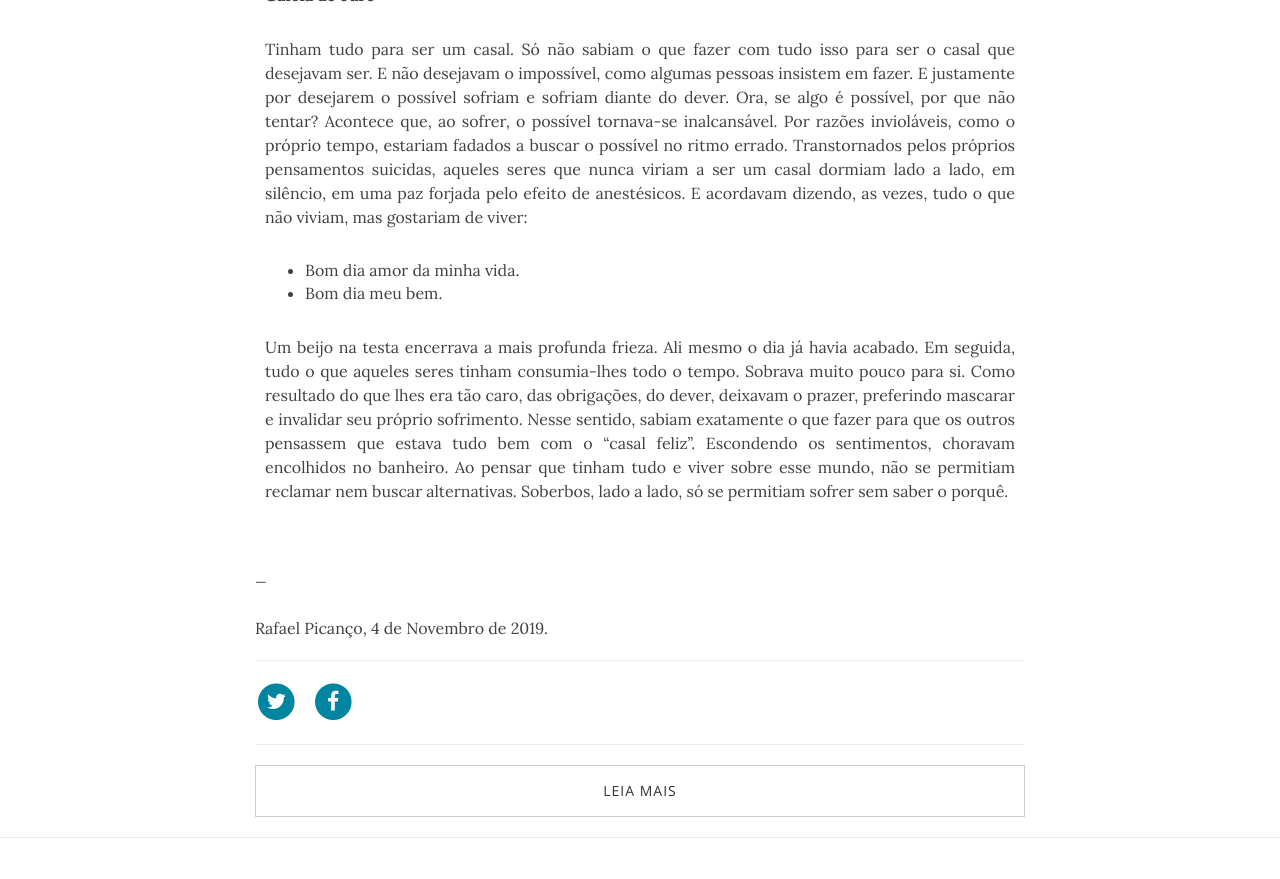
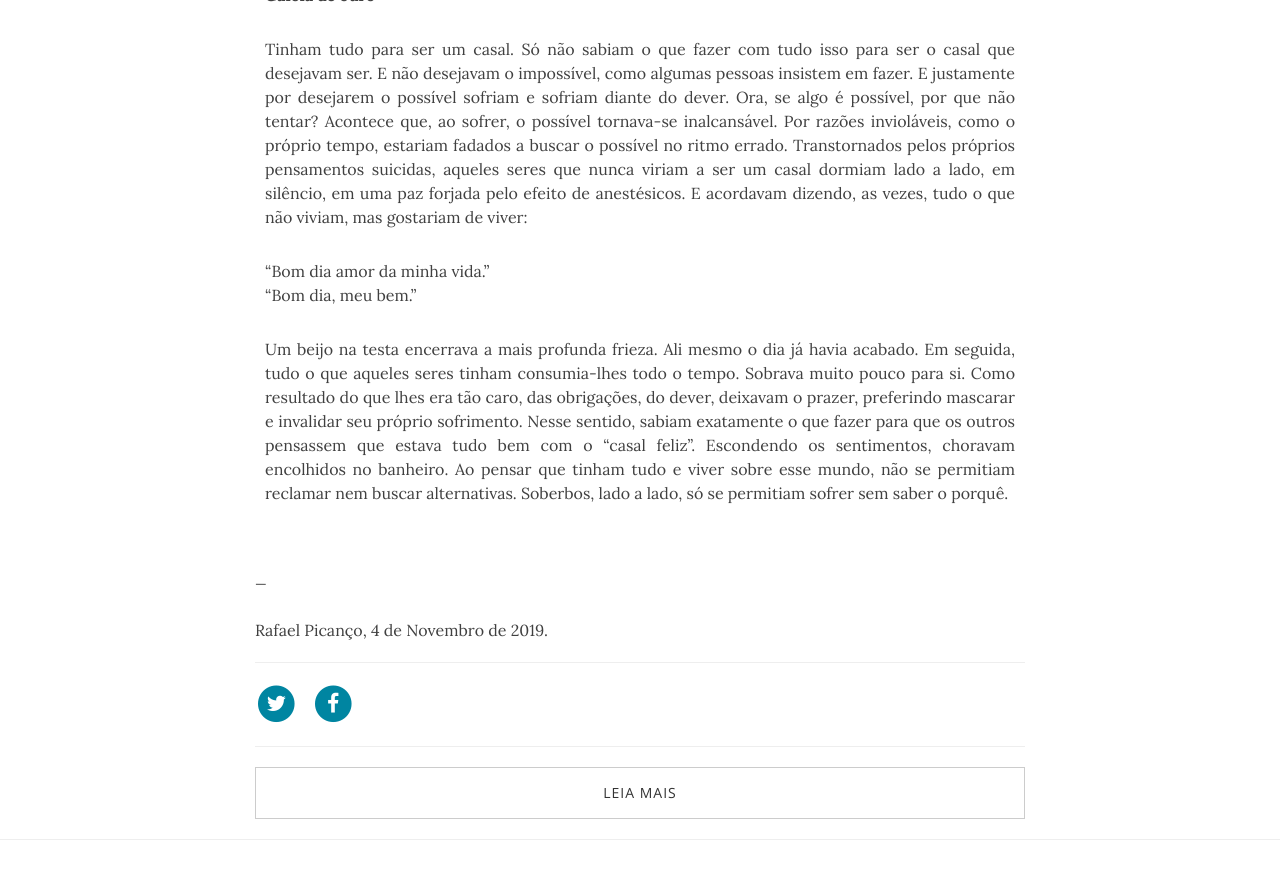
Before and after one commit to cpicanco/blog, a Jekyll site: the page built from _posts/2019-11-04-gaiola-de-ouro.md, in a window 1280 px wide and 900 px high, scrolled down 624 px. Shown: the top 879 px of the window. Built offline with Jekyll 4.4.1, drawn with Linux system fonts in a browser that asks for light colours; nearby versions of some CDN libraries; comment, search, counter and statistics services are not loaded.

Commit message:
markdown fix

```diff
--- a/_posts/2019-11-04-gaiola-de-ouro.md
+++ b/_posts/2019-11-04-gaiola-de-ouro.md
@@ -9,7 +9,6 @@ copyright: <!--Copyright (c) 2019 Carlos Rafael Fernandes Picanço.-->
 ---
 
 **Gaiola de ouro**
-
 
 Tinham tudo para ser um casal.
 Só não sabiam o que fazer com tudo isso para ser o casal que desejavam ser.
@@ -23,8 +22,8 @@ aqueles seres que nunca viriam a ser um casal dormiam lado a lado,
 em silêncio, em uma paz forjada pelo efeito de anestésicos.
 E acordavam dizendo, as vezes, tudo o que não viviam, mas gostariam de viver:
 
-- Bom dia amor da minha vida.
-- Bom dia meu bem.
+"Bom dia amor da minha vida."
+"Bom dia, meu bem."
 
 Um beijo na testa encerrava a mais profunda frieza.
 Ali mesmo o dia já havia acabado.
```
